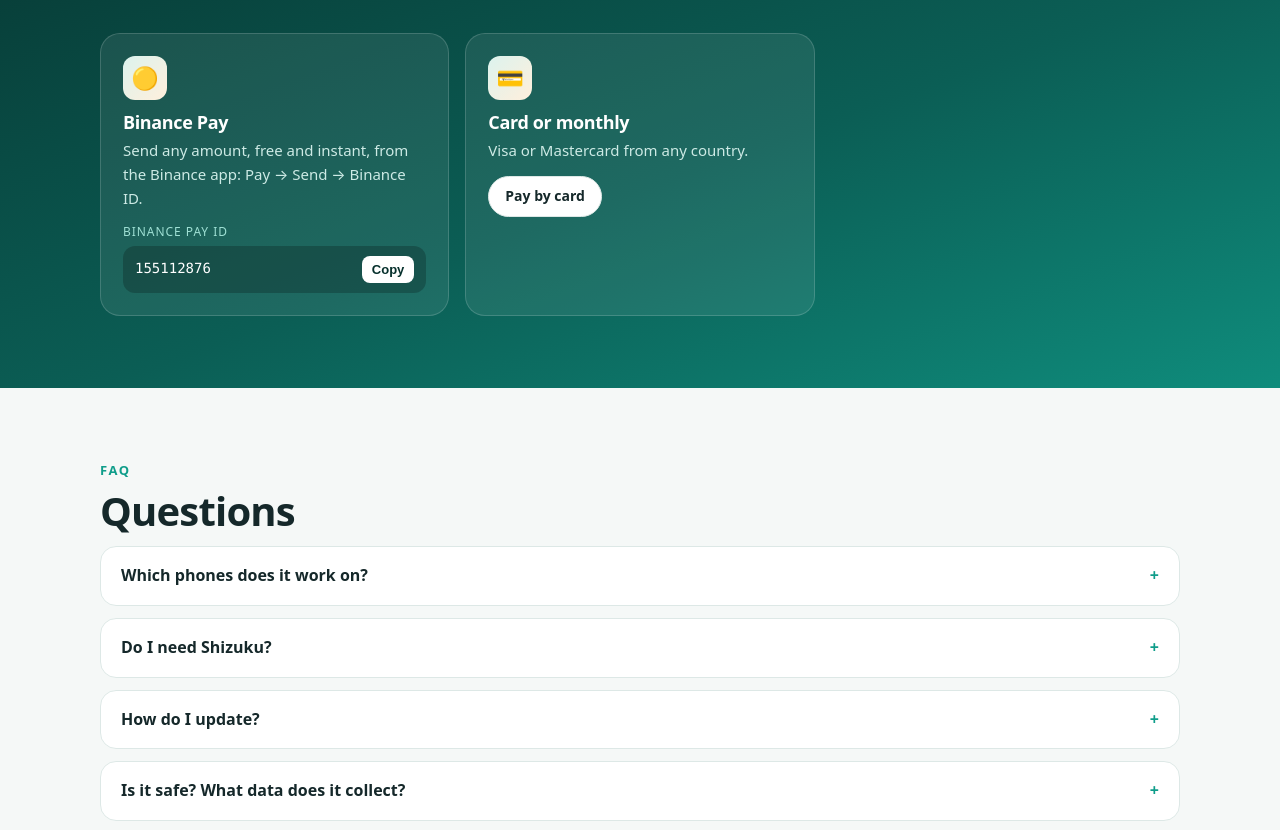
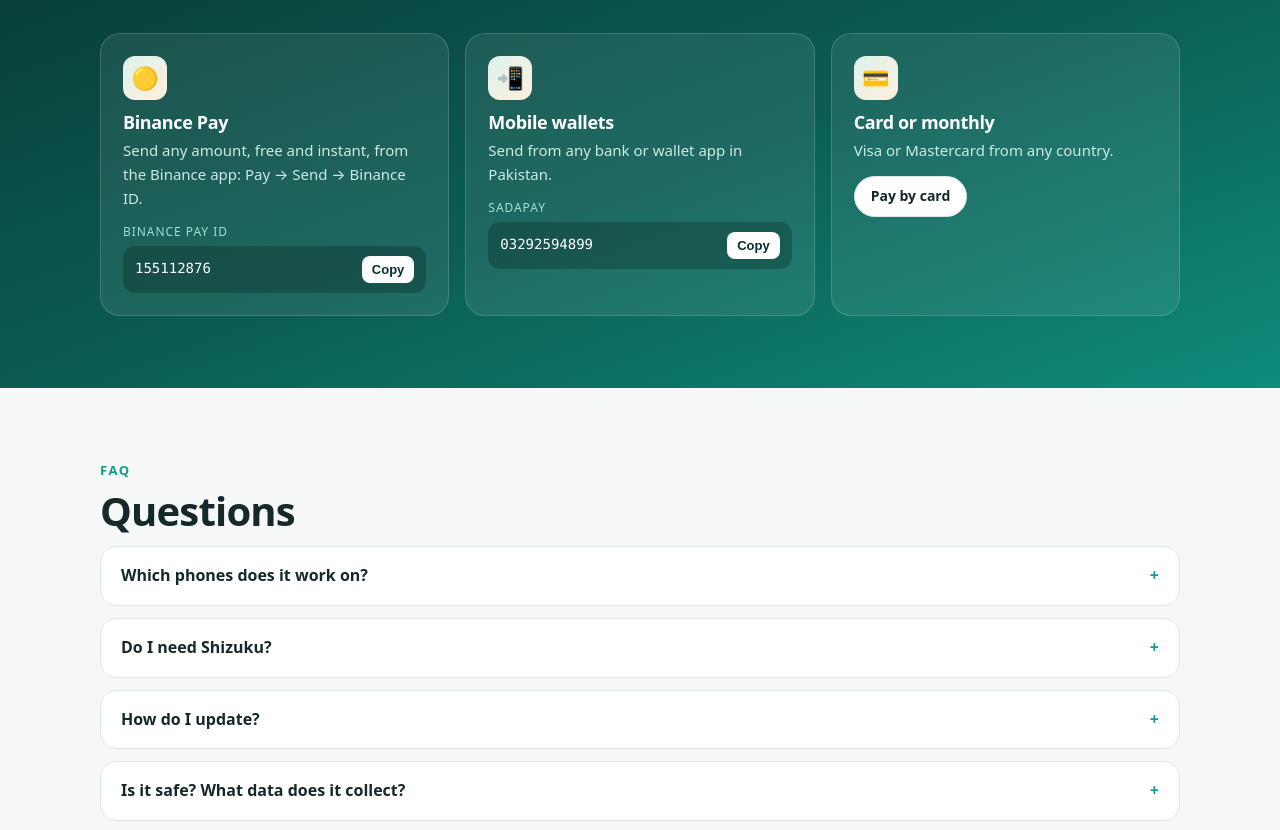
Before and after one commit to Matrixology/backdisplay, a plain HTML site: page index.html in a window 1280 px wide. Shown: the part 2668-3498 px from the top of the page. Drawn offline with Linux system fonts and the light colour scheme.

Commit message:
Add SadaPay to support options
Co-Authored-By: Claude Opus 5.5 <noreply@anthropic.com>

```diff
--- a/config.js
+++ b/config.js
@@ -24,6 +24,7 @@ window.REARDECK = {
     title: "", iban: "", accountName: "", bankName: "", raastId: "",
   },
   wallets: [                   // JazzCash, Easypaisa, SadaPay, NayaPay …
+    { name: "SadaPay", number: "03292594899", holder: "" },
     { name: "JazzCash", number: "", holder: "" },
     { name: "Easypaisa", number: "", holder: "" },
   ],
--- a/index.html
+++ b/index.html
@@ -260,7 +260,7 @@ footer .logo{font-size:16px}
   }
   var w = (c.wallets || []).filter(function (x) { return x.number; });
   if (w.length) {
-    card("📲", "Mobile wallets", "JazzCash, Easypaisa and other wallets in Pakistan.",
+    card("📲", "Mobile wallets", "Send from any bank or wallet app in Pakistan.",
       w.map(function (x) { return copyRow(x.name + (x.holder ? " · " + x.holder : ""), x.number); }).join(""));
   }
   if (c.cardUrl || c.membershipUrl) {
```
